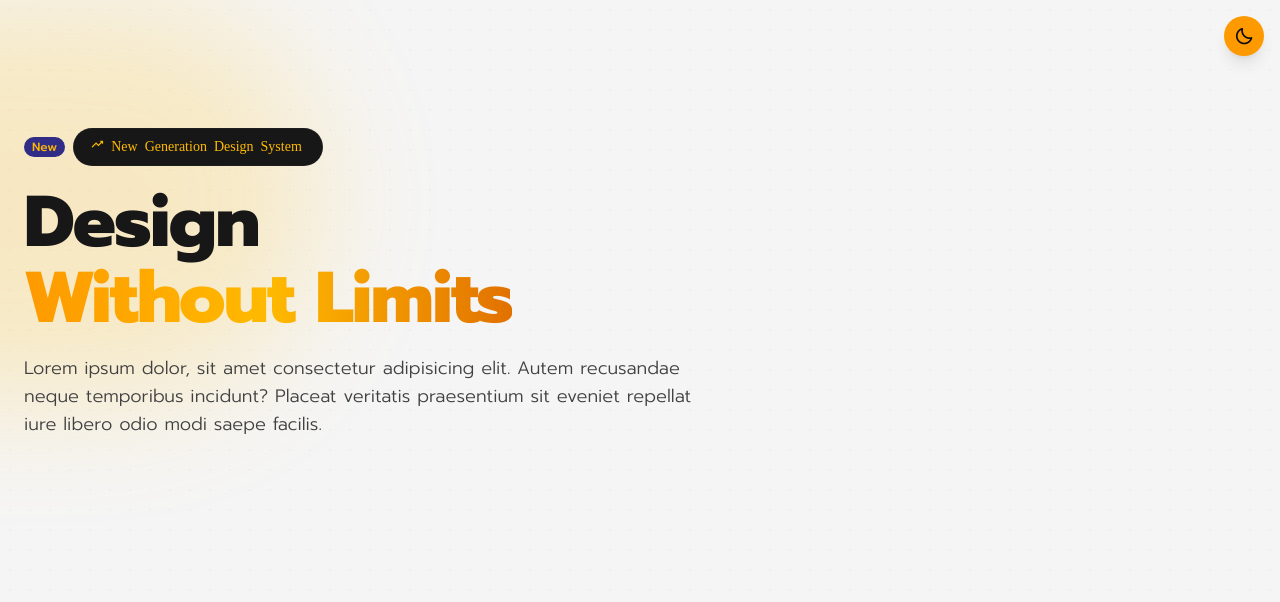
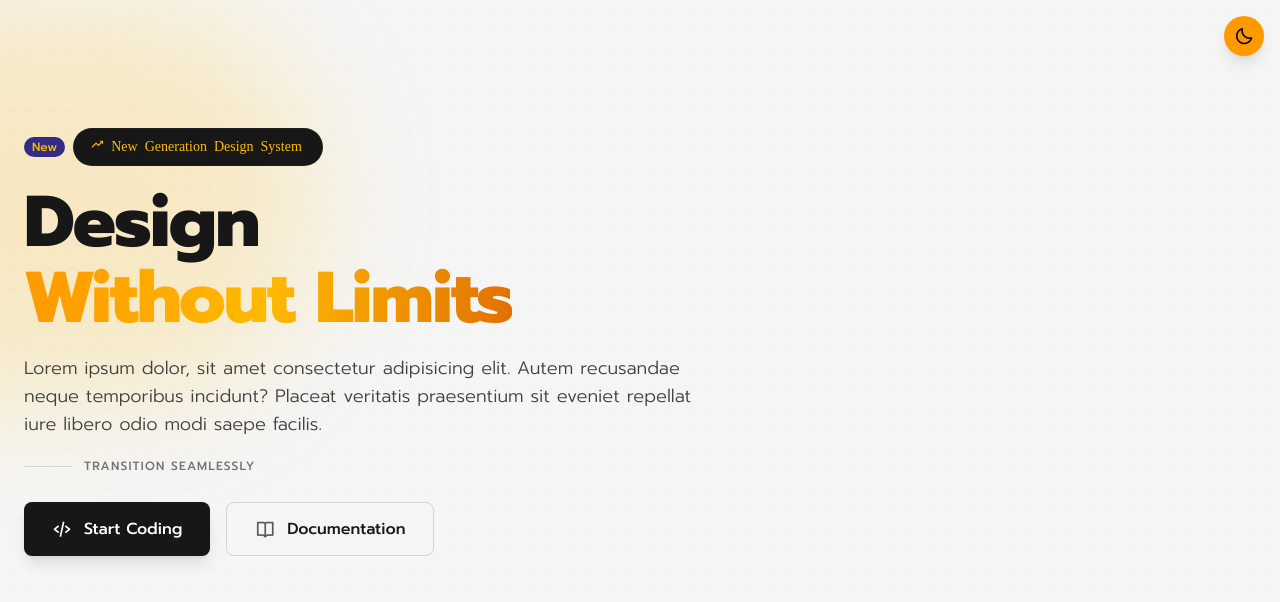
Before and after one commit to Harivijay93/DarkLight-Mode, a React (Vite) app: page / in a window 1280 px wide. Shown: the top 602 px of the page. Built offline with nearby package versions, Linux system fonts and the light colour scheme.

Commit message:
Add files via upload

```diff
--- a/src/components/Hero.jsx
+++ b/src/components/Hero.jsx
@@ -30,6 +30,27 @@ const Hero = () => {
                   Lorem ipsum dolor, sit amet consectetur adipisicing elit. Autem recusandae neque temporibus incidunt?
                   Placeat veritatis praesentium sit eveniet repellat iure libero odio modi saepe facilis.
                 </p>
+                <div className='flex gap-3 items-center'>
+                  <div className='h-px bg-neutral-300 dark:bg-neutral-700 w-12'>
+                  </div>
+                  <p className='uppercase text-xs tracking-widest text-neutral-500 dark:text-neutral-400
+                    font-medium'>Transition seamlessly</p>
+                </div>
+            </div>
+            <div className='flex flex-wrap gap-3 lg:gap-4'>
+              <button className='px-6 py-3 lg:px-7 lg:py-3.5 rounded-lg bg-neutral-900
+               hover:bg-black text-white dark:bg-amber-500 dark:hover:bg-amber-600 dark:text-neutral-900
+               font-medium shadow-lg hover:shadow-neutral-900/20 dark:hover:shadow-amber-500/20 flex items-center
+               transition group'> <i className='bx bx-code-alt mr-2 lg:mr-3 text-lg lg:text-xl
+               group-hover:rotate-12 transition-transform'></i>
+               <span>Start Coding</span>
+               </button>
+              <button className='px-6 py-3 lg:px-7 lg:py-3.5 rounded-lg bg-neutral-100 hover:bg-neutral-200 dark:bg-neutral-800
+               dark:hover:bg-neutral-700 border border-neutral-300 dark:border-neutral-700 text-neutral-900 dark:text-white font-medium
+               flex items-center transition group'> <i className='bx bx-book-open mr-2 lg:mr-3 text-lg lg:text-xl opacity-70
+               group-hover:opacity-100 transition-opacity'></i>
+               <span>Documentation</span>
+               </button>
             </div>
           </div>
         </div>
```
